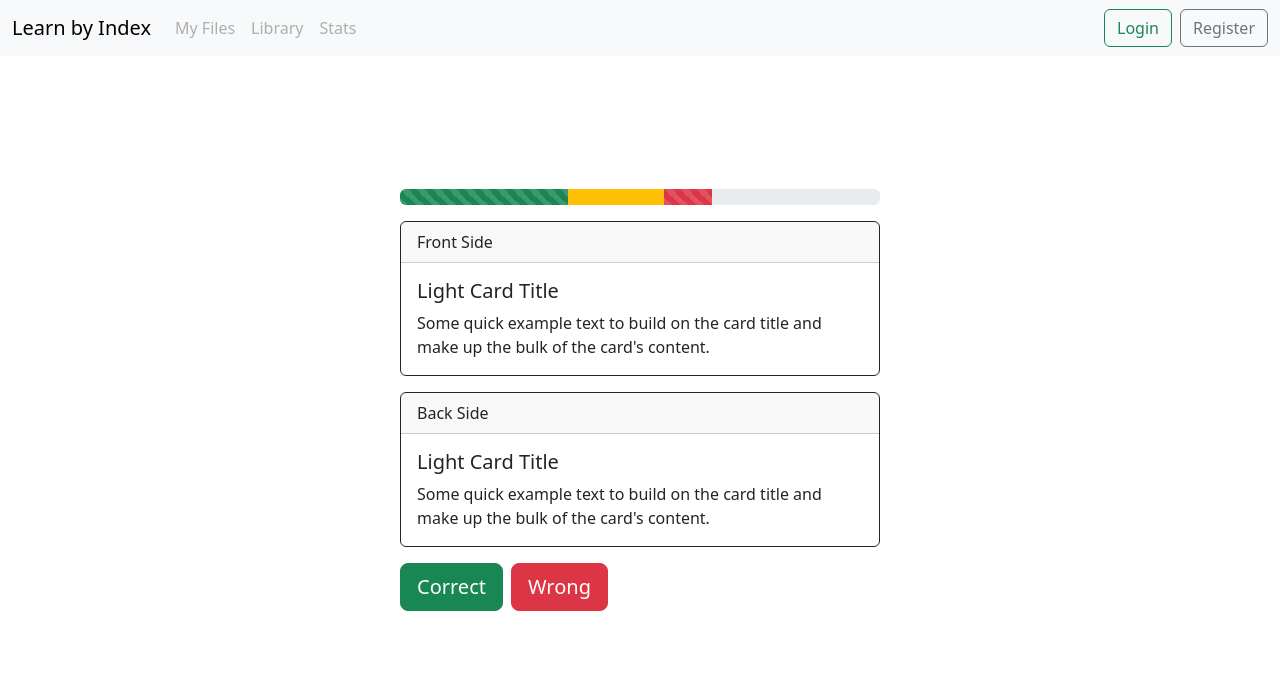
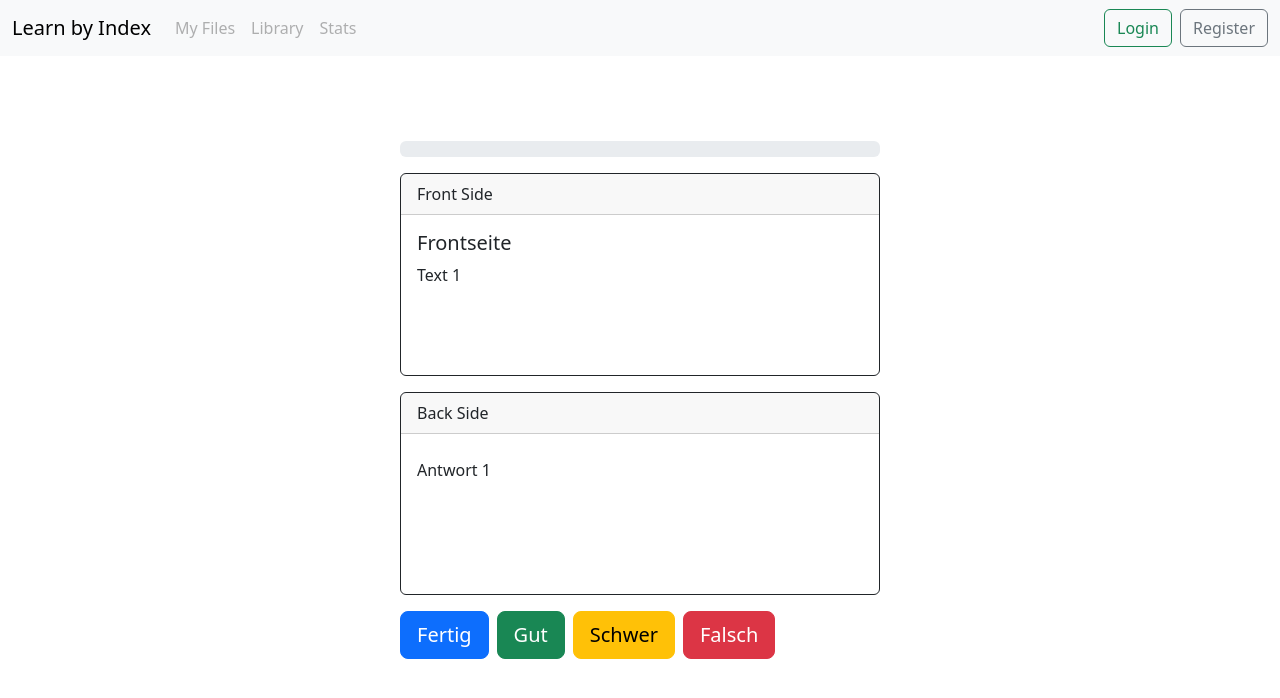
Before and after one commit to bra1nfo0d/flashcards, a React app in the folder frontend/: page / in a window 1280 px wide. Both pictures are taken after a click on the button "Reveal". Shown: the top 698 px of the page. Built offline with nearby package versions, Linux system fonts and the light colour scheme; the HTML template or start-up script is replaced by a standard one.

Commit message:
Version 2 Flashcards

```diff
--- a/frontend/src/components/AppNavbar.jsx
+++ b/frontend/src/components/AppNavbar.jsx
@@ -7,7 +7,6 @@ import Navbar from "react-bootstrap/Navbar";
 import OverlayTrigger from "react-bootstrap/OverlayTrigger";
 import Tooltip from "react-bootstrap/Tooltip";
 import { useAuth } from "../auth/AuthContext";
-import { Children } from "react";
 
 function AppNavbar() {
   const { user, logout } = useAuth();
@@ -83,6 +82,9 @@ function AppNavbar() {
               </>
             ) : (
               <>
+                <Navbar.Text className="me-3">
+                  <strong>{user.username}</strong>
+                </Navbar.Text>
                 <Button variant="outline-danger" onClick={handleLogout}>
                   Logout
                 </Button>
--- a/frontend/src/components/FlashCard.jsx
+++ b/frontend/src/components/FlashCard.jsx
@@ -1,53 +1,199 @@
-import { useState } from "react";
+import { useState, useMemo } from "react";
 import Card from "react-bootstrap/Card";
 import Button from "react-bootstrap/esm/Button";
 import ProgressBar from "react-bootstrap/ProgressBar";
 
+const introFalshCards = [
+  {
+    id: 1,
+    frontTitel: "Frontseite",
+    frontText: "Text 1",
+    backTitle: "Rueckseite",
+    backText: "Antwort 1",
+  },
+  {
+    id: 2,
+    frontTitel: "Frontseite",
+    frontText: "Text 2",
+    backTitle: "Rueckseite",
+    backText: "Antwort 2",
+  },
+  {
+    id: 3,
+    frontTitel: "Frontseite",
+    frontText: "Text 3",
+    backTitle: "Rueckseite",
+    backText: "Antwort 3",
+  },
+  {
+    id: 4,
+    frontTitel: "Frontseite",
+    frontText: "Text 4",
+    backTitle: "Rueckseite",
+    backText: "Antwort 4",
+  },
+  {
+    id: 5,
+    frontTitel: "Frontseite",
+    frontText: "Text 5",
+    backTitle: "Rueckseite",
+    backText: "Antwort 5",
+  },
+  {
+    id: 6,
+    frontTitel: "Frontseite",
+    frontText: "Text 6",
+    backTitle: "Rueckseite",
+    backText: "Antwort 6",
+  },
+  {
+    id: 7,
+    frontTitel: "Frontseite",
+    frontText: "Text 7",
+    backTitle: "Rueckseite",
+    backText: "Antwort 7",
+  },
+  {
+    id: 8,
+    frontTitel: "Frontseite",
+    frontText: "Text 8",
+    backTitle: "Rueckseite",
+    backText: "Antwort 8",
+  },
+  {
+    id: 9,
+    frontTitel: "Frontseite",
+    frontText: "Text 9",
+    backTitle: "Rueckseite",
+    backText: "Antwort 9",
+  },
+  {
+    id: 10,
+    frontTitel: "Frontseite",
+    frontText: "Text 10",
+    backTitle: "Rueckseite",
+    backText: "Antwort 10",
+  },
+];
+
+function insertAtOrEnd(arr, item, index) {
+  const safeIndex = Math.min(Math.max(index, 0), arr.length);
+  const copy = arr.slice();
+  copy.splice(safeIndex, 0, item);
+  return copy;
+}
+
 function FlashCard() {
+  const totalCards = introFalshCards.length;
+  const [queue, setQueue] = useState(introFalshCards);
+
+
+
+
+
+
+  const [active, setActive] = useState(introFalshCards);
+  const [finished, setFinished] = useState([]);
+  const [good, setGood] = useState([]);
+  const [hard, setHard] = useState([]);
+  const [wrong, setWrong] = useState([]);
   const [isRevealed, setIsRevealed] = useState(false);
+
+  const current = active[0];
+  const total = introFalshCards.length;
+
+  const handleAnswer = (type) => {
+    if (!current) return;
+
+    setIsRevealed(false);
+
+    setActive((prev) => prev.slice(1));
+
+    if (type === "finished") setFinished((p) => [...p, current]);
+    if (type === "good") setGood((p) => [...p, current]);
+    if (type === "hard") setHard((p) => [...p, current]);
+    if (type === "wrong") setWrong((p) => [...p, current]);
+  };
+
+  const perc = (n) => (n / total) * 100;
+
+  if (!current) {
+    return <h3>All Cards Finished</h3>;
+  }
 
   return (
     <>
       <div className="d-flex flex-column gap-3">
         <ProgressBar>
-          <ProgressBar striped variant="success" now={35} key={1} />
-          <ProgressBar variant="warning" now={20} key={2} />
-          <ProgressBar striped variant="danger" now={10} key={3} />
+          <ProgressBar variant="primary" now={perc(finished.length)} key={0} />
+          <ProgressBar variant="success" now={perc(good.length)} key={1} />
+          <ProgressBar variant="warning" now={perc(hard.length)} key={2} />
+          <ProgressBar variant="danger" now={perc(wrong.length)} key={3} />
         </ProgressBar>
 
+        {/* FRONT */}
         <Card border="dark" style={{ width: "30rem" }}>
           <Card.Header>Front Side</Card.Header>
-          <Card.Body>
-            <Card.Title>Light Card Title</Card.Title>
-            <Card.Text>
-              Some quick example text to build on the card title and make up the
-              bulk of the card's content.
-            </Card.Text>
+          <Card.Body style={{ minHeight: "160px" }}>
+            <Card.Title>{current.frontTitel}</Card.Title>
+            <Card.Text>{current.frontText}</Card.Text>
           </Card.Body>
         </Card>
 
+        {/* BACK */}
         <Card border="dark" style={{ width: "30rem" }}>
           <Card.Header>Back Side</Card.Header>
-          <Card.Body>
-            <Card.Title>Light Card Title</Card.Title>
-            <Card.Text>
-              Some quick example text to build on the card title and make up the
-              bulk of the card's content.
+          <Card.Body style={{ minHeight: "160px" }}>
+            <Card.Title
+              style={{ visibility: isRevealed ? "visible" : "hidden" }}
+            >
+              {current.backTitel}
+            </Card.Title>
+            <Card.Text
+              style={{ visibility: isRevealed ? "visible" : "hidden" }}
+            >
+              {current.backText}
             </Card.Text>
           </Card.Body>
         </Card>
 
         {!isRevealed ? (
-          <Button variant="secondary" size="lg" onClick={() => setIsRevealed(true)}>
+          <Button
+            variant="secondary"
+            size="lg"
+            onClick={() => setIsRevealed(true)}
+          >
             Reveal
           </Button>
         ) : (
           <div className="d-flex gap-2">
-            <Button variant="success" size="lg" onClick={() => setIsRevealed(false)}>
-              Correct
+            <Button
+              variant="primary"
+              size="lg"
+              onClick={() => handleAnswer("finished")}
+            >
+              Fertig
             </Button>
-            <Button variant="danger" size="lg" onClick={() => setIsRevealed(false)}>
-              Wrong
+            <Button
+              variant="success"
+              size="lg"
+              onClick={() => handleAnswer("good")}
+            >
+              Gut
+            </Button>
+            <Button
+              variant="warning"
+              size="lg"
+              onClick={() => handleAnswer("hard")}
+            >
+              Schwer
+            </Button>
+            <Button
+              variant="danger"
+              size="lg"
+              onClick={() => handleAnswer("wrong")}
+            >
+              Falsch
             </Button>
           </div>
         )}
```
Also changed, not shown: 2 other files (tests, documents, lock files or other folders).
